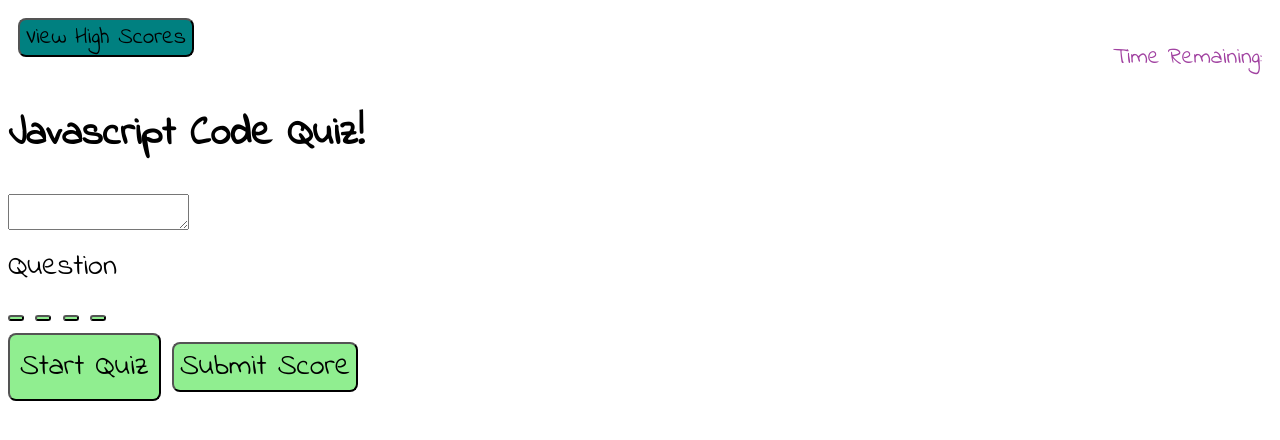
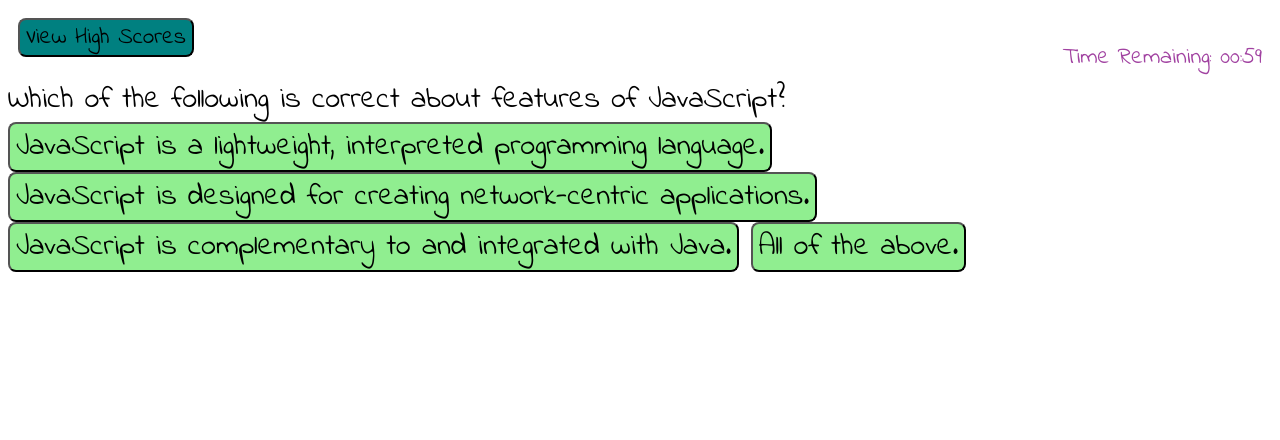
Before and after one commit to apoklar/code-quiz, a plain HTML site: page index.html in a window 1280 px wide. Both pictures are taken after a click on the button "Start Quiz". Drawn offline with Linux system fonts and the light colour scheme.

Commit message:
added timer

```diff
--- a/assets/js/script.js
+++ b/assets/js/script.js
@@ -1,67 +1,116 @@
-var questionQuiz = document.getElementById("quiz");
-var questionSubmit = document.getElementById("results");
-var score = document.getElementById("score");
-var timer = document.getElementById("timeLeft");
+function startQuiz(){
+    document.getElementById("questionDiv").removeAttribute("style")
+    document.getElementById("mainDiv").setAttribute("style", "display: none")
+    showQuestion();
+}
 
-var startQuiz = document.getElementById('start-quiz');
+var score=0
 
-var score = 0;
-var secondsLeft = 75;
-var currentQuestionIndex = 0;
+var timer=60
 
-function goToNextQuestion(whatTheUserClicked) {
-  var correctText = questions[currentQuestionIndex].answer;
+document.getElementById('start-quiz').addEventListener("click", startQuiz)
 
-  if (whatTheUserClicked === correctText) {
-    console.log("Correct!");
-    score++;
-  }
-  else {
-    console.log("Incorrect.");
-  }
-  currentQuestionIndex++;
-  getNewQuestion(currentQuestionIndex);
+var questionIndex=0
 
+function showQuestion(){
+
+    document.getElementById('question').textContent=questions[questionIndex].question
+
+    document.getElementById('answer1').textContent=questions[questionIndex].answers[0].text
+    document.getElementById('answer2').textContent=questions[questionIndex].answers[1].text
+    document.getElementById('answer3').textContent=questions[questionIndex].answers[2].text
+    document.getElementById('answer4').textContent=questions[questionIndex].answers[3].text
+
+    document.getElementById('answer1').setAttribute("data-correct", questions[questionIndex].answers[0].correct)
+    document.getElementById('answer2').setAttribute("data-correct", questions[questionIndex].answers[1].correct)
+    document.getElementById('answer3').setAttribute("data-correct", questions[questionIndex].answers[2].correct)
+    document.getElementById('answer4').setAttribute("data-correct", questions[questionIndex].answers[3].correct)
+
+    document.getElementById('answer1').addEventListener("click", checkAnswer);
+    document.getElementById('answer2').addEventListener("click", checkAnswer);
+    document.getElementById('answer3').addEventListener("click", checkAnswer);
+    document.getElementById('answer4').addEventListener("click", checkAnswer);
+
+    document.querySelectorAll('.btn').addEventListener("click", showQuestion)
+}
+
+function startTimer(){
+    var sec = 60;
+    timer = setInterval(function(){
+        document.getElementById('timeLeft').innerHTML='00:'+sec;
+        sec--;
+        if (sec < 0) {
+            clearInterval(timer);
+        }
+    }, 1000);
+}
+
+document.getElementById('start-quiz').addEventListener("click", function() {
+    var oneMinute = 60,
+        display = document.querySelector('.timeLeft');
+    startTimer(oneMinute, display);
+
+    checkAnswer()
+});
+
+function showResults (){
+  const answers = quizContainer.querySelectorAll('.answers');
 
 }
+
+function checkAnswer (event){
+    if (event.target.getAttribute("data-correct") === "true") {
+        score++
+    } else {
+        timer-=10
+    }
+    questionIndex++
+    showQuestion()
+}
+
+var quizContainer = document.getElementById("quiz");
+var submitButton = document.getElementById("submit");
+var resultsContainer = document.getElementById("results");
 
 const questions = [
     {
         question: 'Which of the following is correct about features of JavaScript?',
         answers: [
-        { text: 'JavaScript is a lightweight, interpreted programming language.', correct: false },
-        { text: 'JavaScript is designed for creating network-centric applications.', correct: false },
-        { text: 'JavaScript is complementary to and integrated with Java.', correct: false },
-        { text: 'All of the above.', correct: true }
+        { text: 'JavaScript is a lightweight, interpreted programming language.', correct: "false" },
+        { text: 'JavaScript is designed for creating network-centric applications.', correct: "false" },
+        { text: 'JavaScript is complementary to and integrated with Java.', correct: "false" },
+        { text: 'All of the above.', correct: "true" }
         ]
     },
     {
         question: 'Which built-in method returns the index within the calling String object of the first occurrence of the specified value?',
         answers: [
-        { text: 'getIndex()', correct: false },
-        { text: 'location()', correct: false },
-        { text: 'indexOf()', correct: true },
-        { text: 'None of the above.', correct: false }
+        { text: 'getIndex()', correct: "false" },
+        { text: 'location()', correct: "false" },
+        { text: 'indexOf()', correct: "true" },
+        { text: 'None of the above.', correct: "false" }
         ]
     },
     {
         question: 'Which of the following function of Number object returns the numbers value?',
         answers: [
-        { text: 'toString()', correct: false },
-        { text: 'valueOf()', correct: true },
-        { text: 'toLocaleString()', correct: false },
-        { text: 'toPrecision()', correct: false }
+        { text: 'toString()', correct: "false" },
+        { text: 'valueOf()', correct: "true" },
+        { text: 'toLocaleString()', correct: "false" },
+        { text: 'toPrecision()', correct: "false" }
         ]
     },
     {
         question: 'Which of the following function of String object causes a string to be italic, as if it were in an <i> tag?',
         answers: [
-        { text: 'fixed()', correct: false },
-        { text: 'fontcolor()', correct: false },
-        { text: 'fontsize()', correct: false },
-        { text: 'italics()', correct: true }
+        { text: 'fixed()', correct: "false" },
+        { text: 'fontcolor()', correct: "false" },
+        { text: 'fontsize()', correct: "false" },
+        { text: 'italics()', correct: "true" }
         ]
     }
 ]
 
+submitButton.addEventListener("click", showResults);
+
 console.log(questions);
--- a/index.html
+++ b/index.html
@@ -15,35 +15,41 @@
             <button class="btnHeader" id="view-high-scores">View High Scores</button>
         </div>
         <div>
-            <p>Time Remaining: <span id="timeLeft"></span></p>
+            <p>Time Remaining: <span id="timeLeft">00:60</span></p>
         </div>
 
     </header>
 
         <div id="mainDiv">
+
             <div id="quiz">
                 <h1 class="title">Javascript Code Quiz!</h1>
-                <p id="finalScoreDisplay"></p>
-                <p id="enterInitials"></p>
-                <textarea id=initialsArea></textarea>
+            </div>
 
-                <div id="question">Question</div>
+            <div>
+                <button class="btn" id="start-quiz">Start Quiz</button>
+            </div>
+
+        </div>
+
+        <div id="questionDiv" style="display: none">
+            <div id="question">Question</div>
+
+            <div id="answers">
                 <button class="btn" id="answer1"></button>
                 <button class="btn" id="answer2"></button>
                 <button class="btn" id="answer3"></button>
                 <button class="btn" id="answer4"></button>
-
-            </div>
-            <div>
-                <button class="btn" id="start-quiz">Start Quiz</button>
-                <button class="btn" id="submitScore">Submit Score</button>
             </div>
 
-            <div id="correctAnswer"></div>
-            <p id=wrongAnswer></p>
-            </div>
+        </div>
 
-    </section>
+        <div id="highScore" style="display: none">
+            <p id="finalScoreDisplay"></p>
+            <p id="enterInitials"></p>
+            <button class="btn" id="submit">Submit Score</button>
+            <textarea id=initialsArea></textarea>
+        </div>
 
     <script src="./assets/js/script.js"></script>
 </body>
```
